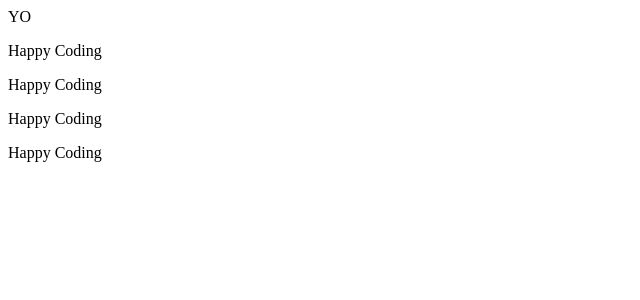
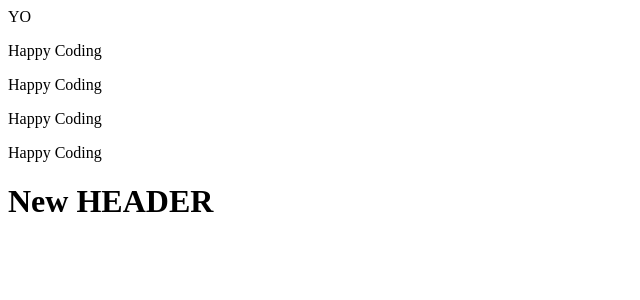
Before and after one commit to arekrgw/web-scrabble, a React (Create React App) app in the folder client/: page / in a window 1280 px wide. Shown: the top 300 px of the page, without its empty margins (0-640 px from the left). Built offline with nearby package versions, Linux system fonts and the light colour scheme.

Commit message:
commit reherasal

```diff
--- a/client/src/App.js
+++ b/client/src/App.js
@@ -6,6 +6,7 @@ const App = () => {
       <p>Happy Coding</p>
       <p>Happy Coding</p>
       <p>Happy Coding</p>
+      <h1>New HEADER</h1>
     </div>
   );
 };
```
